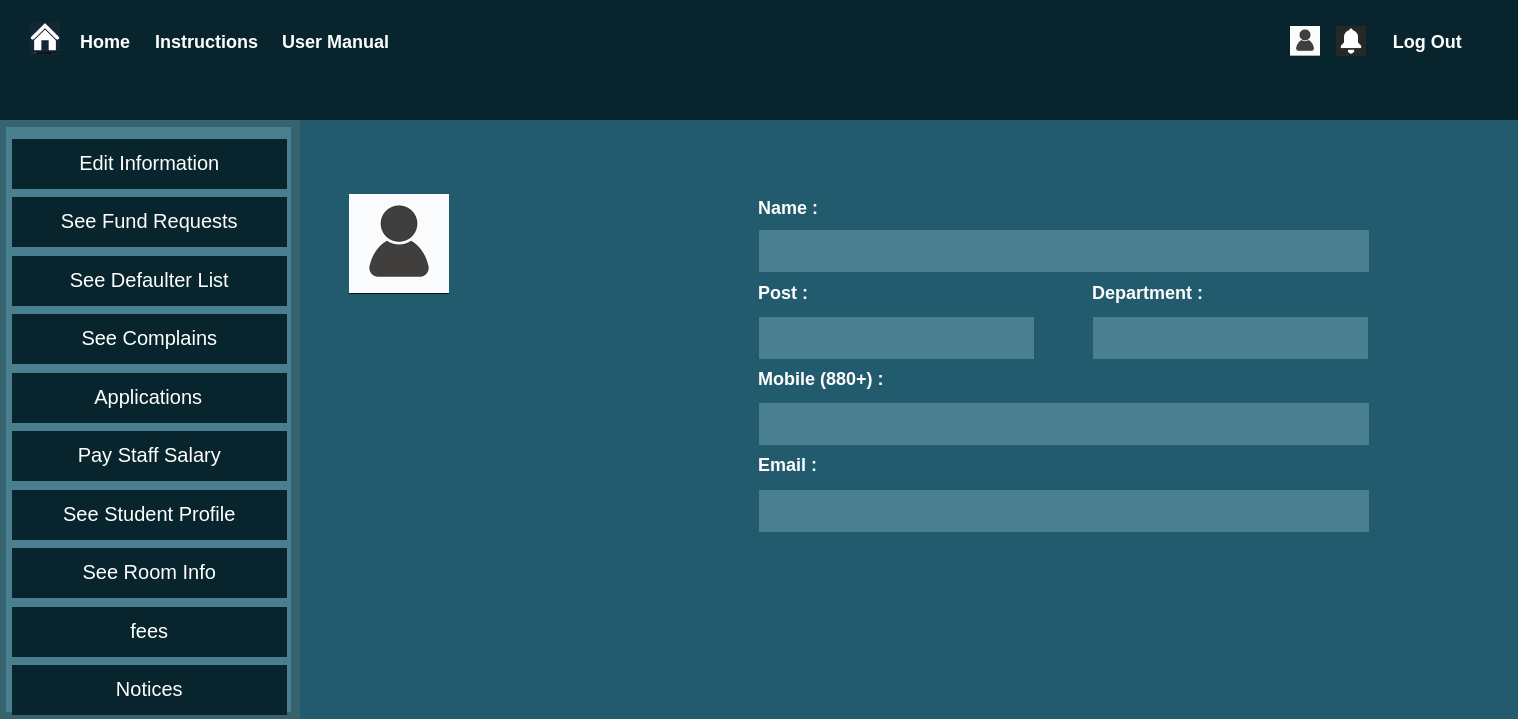
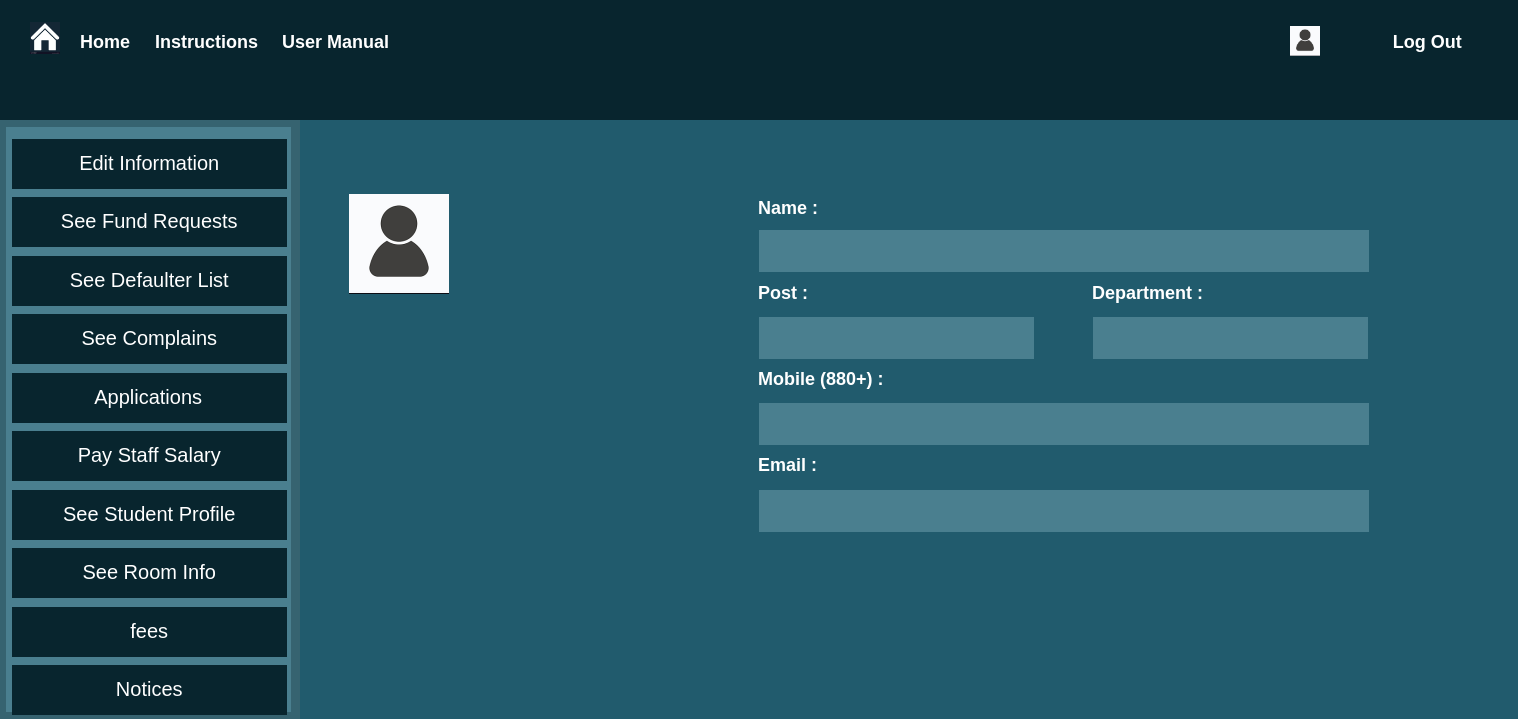
Before and after one commit to BDeshiDev/Hall-Management-ISD-326, a Django app: template RoomAllotment/templates/RoomAllotment/provost_profile.html in a window 1520 px wide. Shown: the top 719 px of the page. Run offline with Django 4.2, Linux system fonts and the light colour scheme; the template is opened without the code that fills it, so the values that code supplies are empty; some libraries are stand-ins or nearby versions.

Commit message:
notification off

```diff
--- a/RoomAllotment/templates/RoomAllotment/provost_profile.html
+++ b/RoomAllotment/templates/RoomAllotment/provost_profile.html
@@ -550,7 +550,7 @@
         <div class="image_box3">
             <img src="{% static 'image/i.png' %}"  style="width: 30px">
         </div>
-        <div class="image_box4">
+        {% comment %} <div class="image_box4">
         <div class="t_dropdown1">
 
                        <img src="{% static 'image/notification.png' %}"  style="width: 30px">
@@ -576,7 +576,7 @@
                             </a>
                         </div>
                    </div>
-                  </div>
+                  </div> {% endcomment %}
 
             <a href="{% url 'logout' %}"><font size="4" style="margin-left: 1000px; color:white; font-weight: bold">Log Out</font></a>
         </p>
--- a/RoomAllotment/templates/RoomAllotment/room_provostSide.html
+++ b/RoomAllotment/templates/RoomAllotment/room_provostSide.html
@@ -682,7 +682,7 @@
         <div class="image_box3">
             <img src="{% static 'image/i.png' %}"  style="width: 30px">
         </div>
-        <div class="image_box4">
+        {% comment %} <div class="image_box4">
         <div class="t_dropdown1">
 
                        <img src="{% static 'image/notification.png' %}"  style="width: 30px">
@@ -708,7 +708,7 @@
                             </a>
                         </div>
                    </div>
-                  </div>
+                  </div> {% endcomment %}
 
             <a href="{% url 'logout' %}"><font size="4" style="margin-left: 1000px; color:white; font-weight: bold">Log Out</font></a>
         </p>
```
